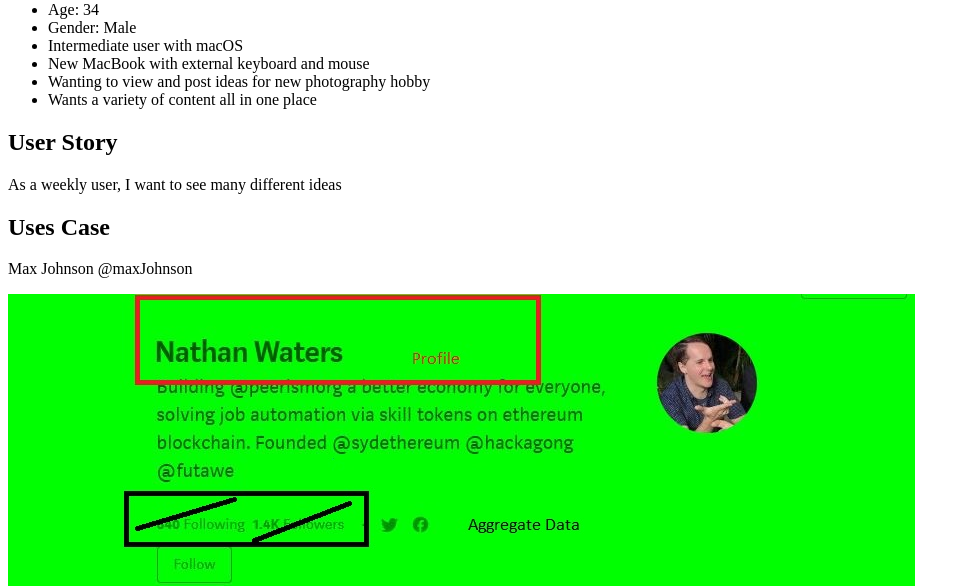
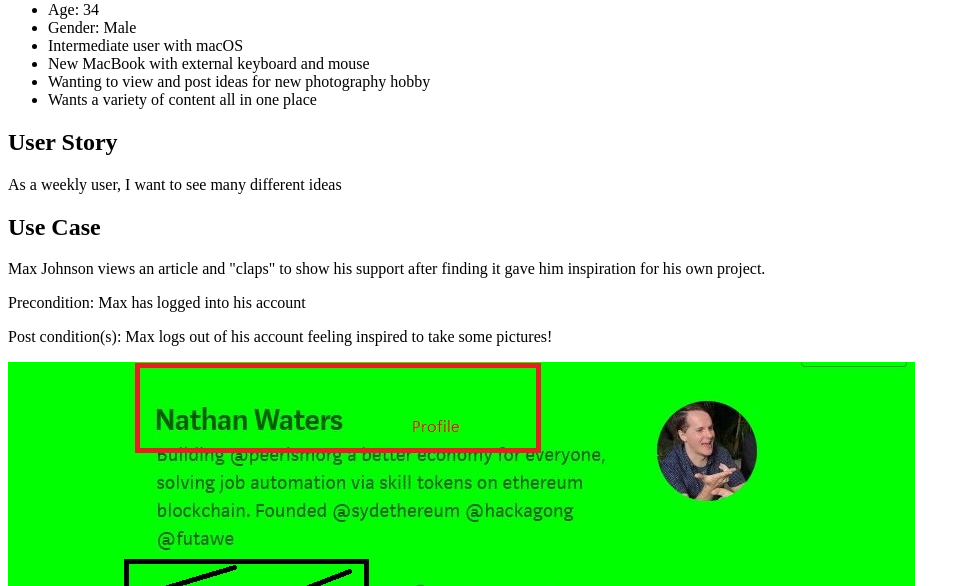
Before and after one commit to codingLyfe/data-design, a PHP site: page / in a window 1280 px wide. Shown: the part 160-746 px from the top of the page, without its empty margins (0-970 px from the left). Run offline with PHP 8.4, Linux system fonts and the light colour scheme.

Commit message:
started use case

```diff
--- a/css/style.css
+++ b/css/style.css
@@ -7,3 +7,7 @@
 	font-size: 25px;
 	color: purple;
 }
+
+#blueAtTag {
+	color: blue;
+}
--- a/index.php
+++ b/index.php
@@ -21,8 +21,10 @@
 		<h2>User Story</h2>
 		<p>As a weekly user, I want to see many different ideas</p>
 
-		<h2>Uses Case</h2>
-		<p>Max Johnson @maxJohnson</p>
+		<h2>Use Case</h2>
+		<p>Max Johnson views an article and "claps" to show his support after finding it gave him inspiration for his own project.</p>
+		<p>Precondition: Max has logged into his account</p>
+		<p>Post condition(s): Max logs out of his account feeling inspired to take some pictures!</p>
 
 		<img src = "images/dataDesign-markup.jpg" alt = "data design markup">
 		<br>
```
